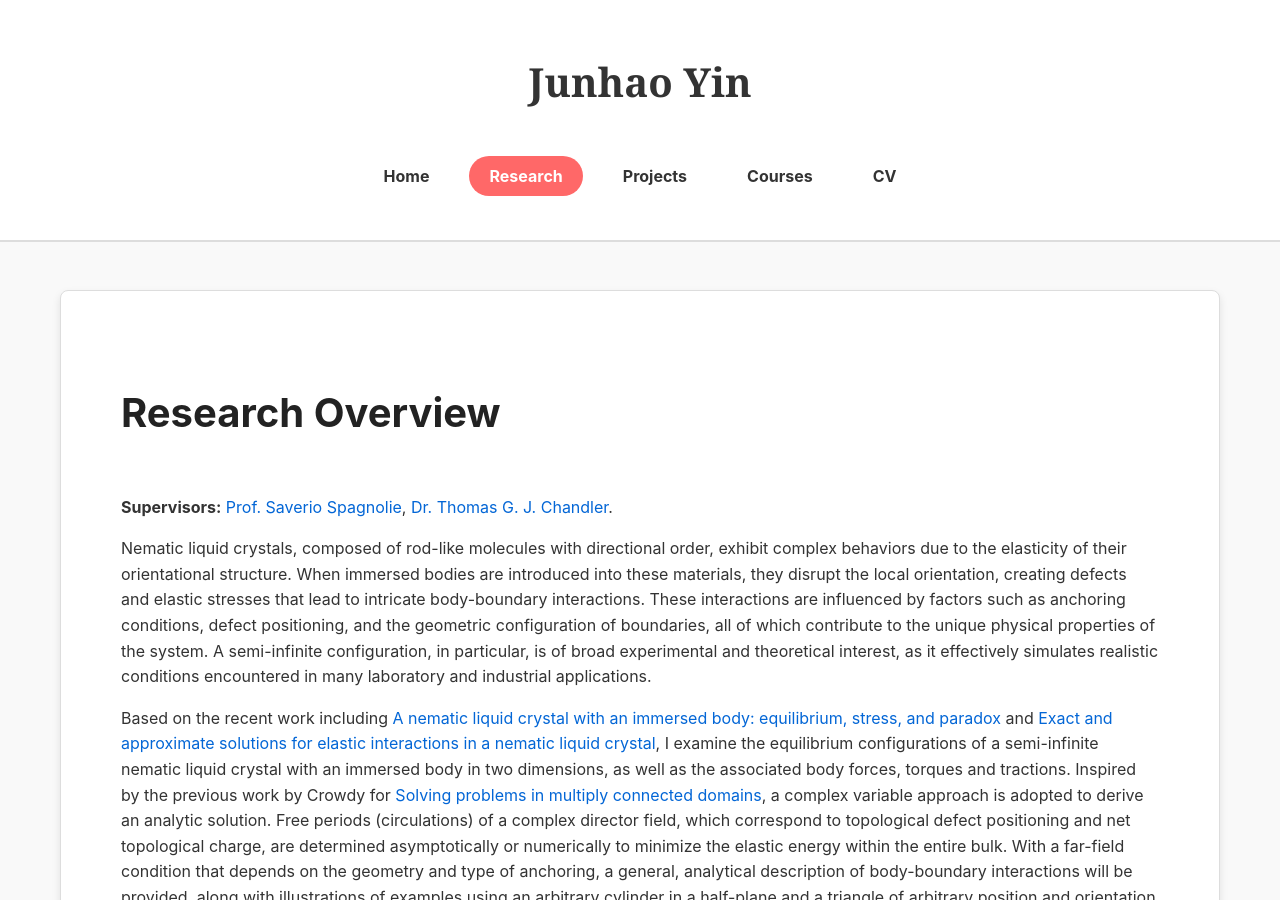
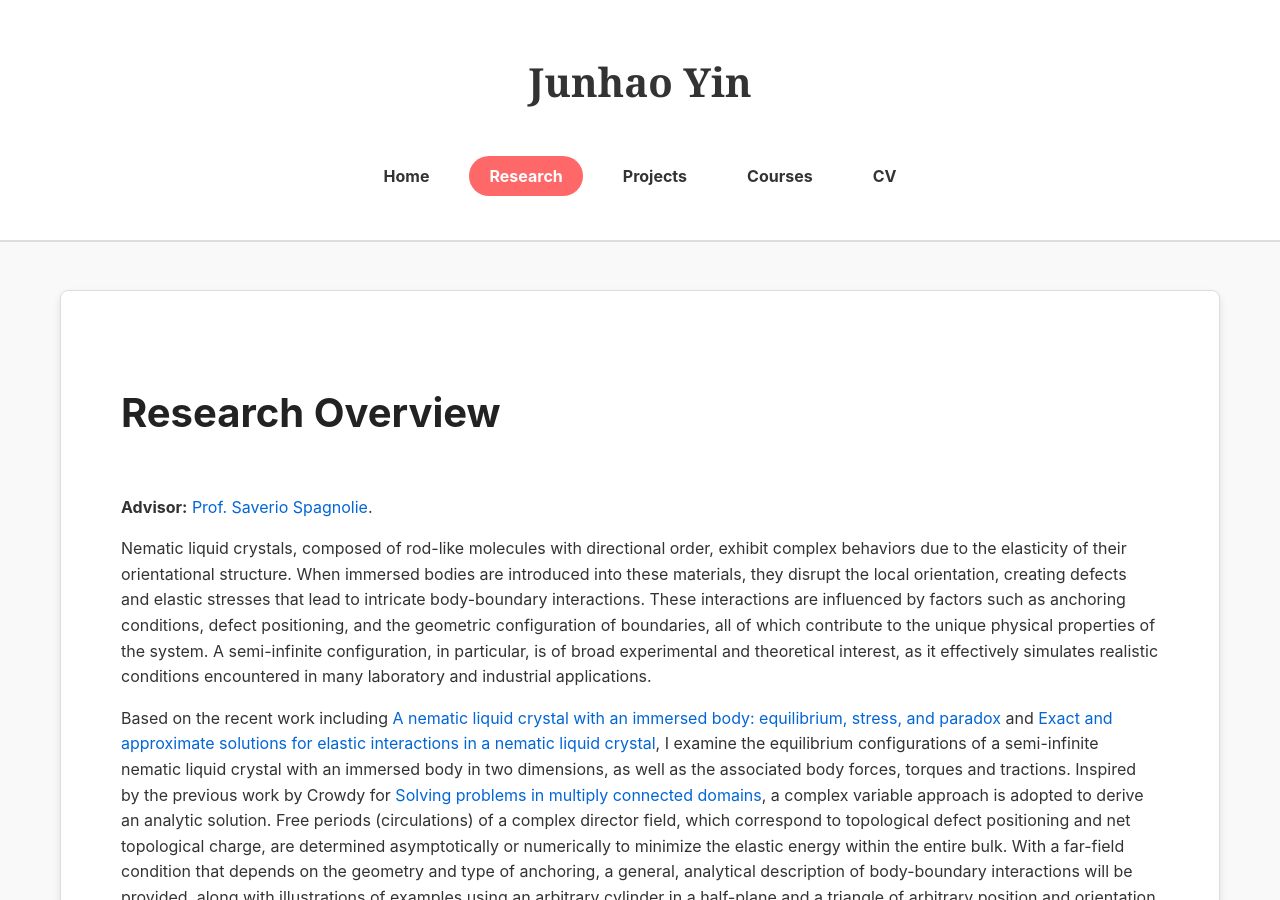
Before and after one commit to Yoon-1023/Yoon-1023.github.io, a Jekyll site: the page built from research.md, in a window 1280 px wide and 900 px high. Built offline with Jekyll 4.4.1, drawn with Linux system fonts in a browser that asks for light colours.

Commit message:
Update research.md

```diff
--- a/research.md
+++ b/research.md
@@ -103,9 +103,8 @@ header {
 <div class="research-content-box">
     <h1>Research Overview</h1>
     <p>
-        <strong>Supervisors:</strong>
-        <a href="https://people.math.wisc.edu/~spagnolie/">Prof. Saverio Spagnolie</a>,
-        <a href="https://people.math.wisc.edu/~tgchandler/">Dr. Thomas G. J. Chandler</a>.
+        <strong>Advisor:</strong>
+        <a href="https://people.math.wisc.edu/~spagnolie/">Prof. Saverio Spagnolie</a>.
     </p>
     <p>
         Nematic liquid crystals, composed of rod-like molecules with directional order, exhibit complex behaviors due to the elasticity of their orientational structure. When immersed bodies are introduced into these materials, they disrupt the local orientation, creating defects and elastic stresses that lead to intricate body-boundary interactions. These interactions are influenced by factors such as anchoring conditions, defect positioning, and the geometric configuration of boundaries, all of which contribute to the unique physical properties of the system. A semi-infinite configuration, in particular, is of broad experimental and theoretical interest, as it effectively simulates realistic conditions encountered in many laboratory and industrial applications.
```
